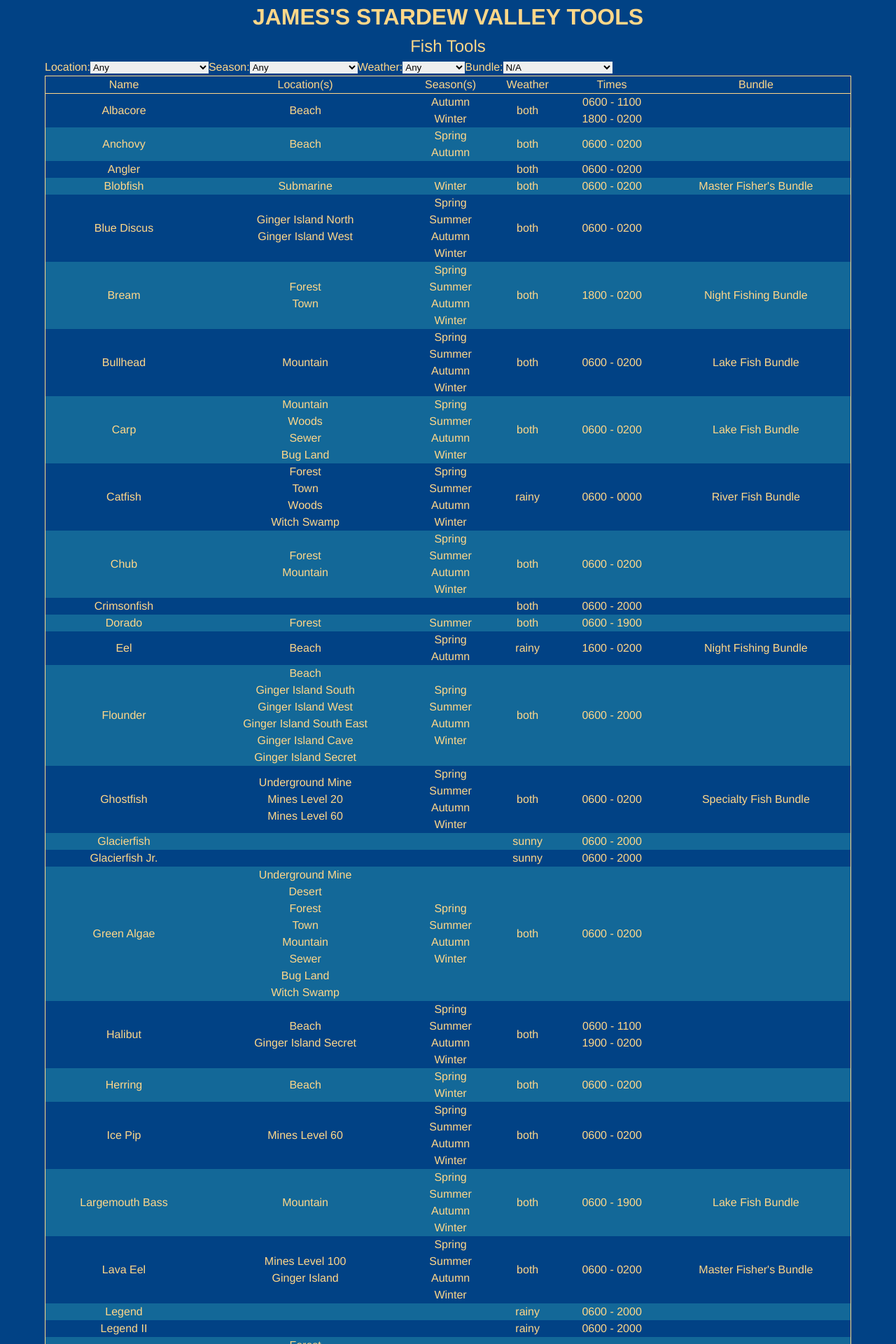
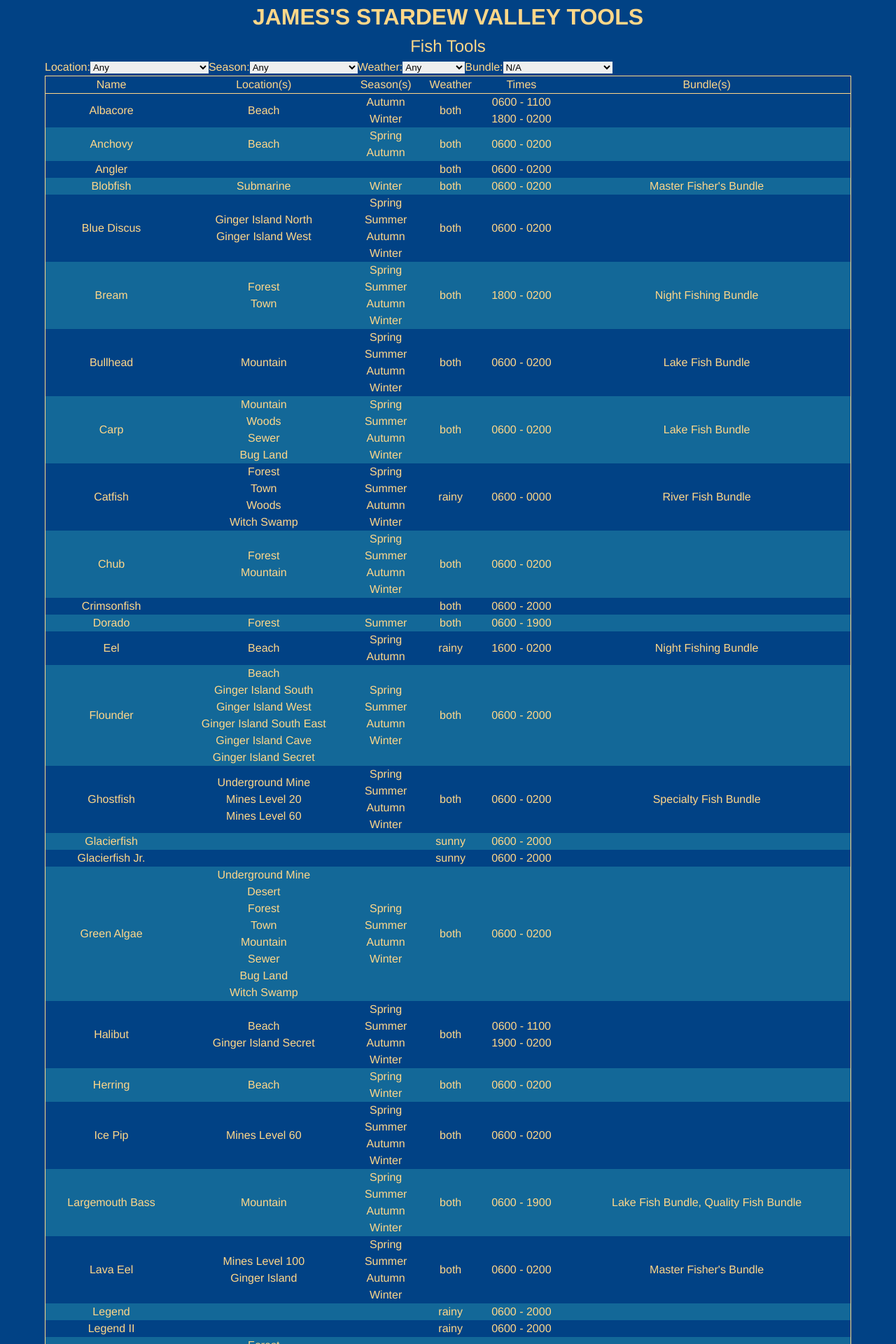
Before and after one commit to JamesParrish/stardew-tools, a React app: page / in a window 1280 px wide. Shown: the top 1920 px of the page at 70% size. Built offline with nearby package versions, Linux system fonts and the light colour scheme.

Commit message:
Added quality fish bundle

```diff
--- a/src/Fish/Filters.tsx
+++ b/src/Fish/Filters.tsx
@@ -86,6 +86,7 @@
                         <option value="River Fish Bundle">River Fish Bundle</option>
                         <option value="Specialty Fish Bundle">Specialty Fish Bundle</option>
                         <option value="Master Fisher's Bundle">Master Fisher's Bundle</option>
+                        <option value="Quality Fish Bundle">Quality Fish Bundle</option>
                     </select>
                 </label>
             </form>
--- a/src/Fish/Models/Fish.ts
+++ b/src/Fish/Models/Fish.ts
@@ -7,7 +7,7 @@
     difficulty: Number;
     times: Times[];
     weather: string;
-    bundle: string;
+    bundles: string[];
     locations: Location[];
     seasons: string[];
 }
--- a/src/Fish/ResultRow.tsx
+++ b/src/Fish/ResultRow.tsx
@@ -45,6 +45,8 @@
             });
         }
 
+        const bundles = this.props.fish.bundles.join(', ');
+
       return (
         <tr className="Results-Row">
             <td>{this.props.fish.name}</td>
@@ -52,7 +54,7 @@
             <td>{uniqueSeasons}</td>
             <td>{this.props.fish.weather}</td>
             <td>{times}</td>
-            <td>{this.props.fish.bundle}</td>
+            <td>{bundles}</td>
         </tr>
       );
     }
--- a/src/Fish/Results.tsx
+++ b/src/Fish/Results.tsx
@@ -52,8 +52,8 @@
 
     isFishBundleValid(fish: Fish): boolean {
         return !this.props.bundle ||
-            this.props.bundle === "Any" && !!fish.bundle ||
-            this.props.bundle === fish.bundle;
+            this.props.bundle === "Any" && fish.bundles.length > 0 ||
+            fish.bundles.includes(this.props.bundle);
     }
 
     render() {
@@ -80,7 +80,7 @@
                     <td>Season(s)</td>
                     <td>Weather</td>
                     <td>Times</td>
-                    <td>Bundle</td>
+                    <td>Bundle(s)</td>
                 </tr>
             </thead>
             <tbody>{rows}</tbody>
--- a/src/Fish/data/FishData.json
+++ b/src/Fish/data/FishData.json
@@ -11,7 +11,8 @@
                 }
             ],
             "weather": "sunny",
-            "bundle": "Specialty Fish Bundle"
+            "bundles": ["Specialty Fish Bundle"]
+
         },
         {
             "name": "Anchovy",
@@ -24,7 +25,8 @@
                 }
             ],
             "weather": "both",
-            "bundle": ""
+            "bundles": []
+
         },
         {
             "name": "Tuna",
@@ -37,7 +39,8 @@
                 }
             ],
             "weather": "both",
-            "bundle": "Ocean Fish Bundle"
+            "bundles": ["Ocean Fish Bundle", "Quality Fish Bundle"]
+
         },
         {
             "name": "Sardine",
@@ -50,7 +53,8 @@
                 }
             ],
             "weather": "both",
-            "bundle": "Ocean Fish Bundle"
+            "bundles": ["Ocean Fish Bundle"]
+
         },
         {
             "name": "Bream",
@@ -63,7 +67,8 @@
                 }
             ],
             "weather": "both",
-            "bundle": "Night Fishing Bundle"
+            "bundles": ["Night Fishing Bundle"]
+
         },
         {
             "name": "Largemouth Bass",
@@ -76,7 +81,8 @@
                 }
             ],
             "weather": "both",
-            "bundle": "Lake Fish Bundle"
+            "bundles": ["Lake Fish Bundle", "Quality Fish Bundle"]
+
         },
         {
             "name": "Smallmouth Bass",
@@ -89,7 +95,8 @@
                 }
             ],
             "weather": "both",
-            "bundle": ""
+            "bundles": []
+
         },
         {
             "name": "Rainbow Trout",
@@ -102,7 +109,8 @@
                 }
             ],
             "weather": "sunny",
-            "bundle": ""
+            "bundles": []
+
         },
         {
             "name": "Salmon",
@@ -115,7 +123,8 @@
                 }
             ],
             "weather": "both",
-            "bundle": ""
+            "bundles": []
+
         },
         {
             "name": "Walleye",
@@ -128,7 +137,8 @@
                 }
             ],
             "weather": "rainy",
-            "bundle": "Night Fishing Bundle"
+            "bundles": ["Night Fishing Bundle", "Quality Fish Bundle"]
+
         },
         {
             "name": "Perch",
@@ -141,7 +151,8 @@
                 }
             ],
             "weather": "both",
-            "bundle": ""
+            "bundles": []
+
         },
         {
             "name": "Carp",
@@ -154,7 +165,8 @@
                 }
             ],
             "weather": "both",
-            "bundle": "Lake Fish Bundle"
+            "bundles": ["Lake Fish Bundle"]
+
         },
         {
             "name": "Catfish",
@@ -167,7 +179,8 @@
                 }
             ],
             "weather": "rainy",
-            "bundle": "River Fish Bundle"
+            "bundles": ["River Fish Bundle"]
+
         },
         {
             "name": "Pike",
@@ -180,7 +193,8 @@
                 }
             ],
             "weather": "both",
-            "bundle": ""
+            "bundles": []
+
         },
         {
             "name": "Sunfish",
@@ -193,7 +207,8 @@
                 }
             ],
             "weather": "sunny",
-            "bundle": "River Fish Bundle"
+            "bundles": ["River Fish Bundle"]
+
         },
         {
             "name": "Red Mullet",
@@ -206,7 +221,8 @@
                 }
             ],
             "weather": "both",
-            "bundle": ""
+            "bundles": []
+
         },
         {
             "name": "Herring",
@@ -219,7 +235,8 @@
                 }
             ],
             "weather": "both",
-            "bundle": ""
+            "bundles": []
+
         },
         {
             "name": "Eel",
@@ -232,7 +249,8 @@
                 }
             ],
             "weather": "rainy",
-            "bundle": "Night Fishing Bundle"
+            "bundles": ["Night Fishing Bundle"]
+
         },
         {
             "name": "Octopus",
@@ -245,7 +263,8 @@
                 }
             ],
             "weather": "both",
-            "bundle": "Master Fisher's Bundle"
+            "bundles": ["Master Fisher's Bundle"]
+
         },
         {
             "name": "Red Snapper",
@@ -258,7 +277,8 @@
                 }
             ],
             "weather": "rainy",
-            "bundle": "Ocean Fish Bundle"
+            "bundles": ["Ocean Fish Bundle"]
+
         },
         {
             "name": "Squid",
@@ -271,7 +291,8 @@
                 }
             ],
             "weather": "both",
-            "bundle": ""
+            "bundles": []
+
         },
         {
             "name": "Seaweed",
@@ -284,7 +305,8 @@
                 }
             ],
             "weather": "both",
-            "bundle": ""
+            "bundles": []
+
         },
         {
             "name": "Green Algae",
@@ -297,7 +319,8 @@
                 }
             ],
             "weather": "both",
-            "bundle": ""
+            "bundles": []
+
         },
         {
             "name": "Sea Cucumber",
@@ -310,7 +333,8 @@
                 }
             ],
             "weather": "both",
-            "bundle": ""
+            "bundles": []
+
         },
         {
             "name": "Super Cucumber",
@@ -323,7 +347,8 @@
                 }
             ],
             "weather": "both",
-            "bundle": ""
+            "bundles": []
+
         },
         {
             "name": "Ghostfish",
@@ -336,7 +361,8 @@
                 }
             ],
             "weather": "both",
-            "bundle": "Specialty Fish Bundle"
+            "bundles": ["Specialty Fish Bundle"]
+
         },
         {
             "name": "White Algae",
@@ -349,7 +375,8 @@
                 }
             ],
             "weather": "both",
-            "bundle": ""
+            "bundles": []
+
         },
         {
             "name": "Stonefish",
@@ -362,7 +389,8 @@
                 }
             ],
             "weather": "both",
-            "bundle": ""
+            "bundles": []
+
         },
         {
             "name": "Crimsonfish",
@@ -375,7 +403,8 @@
                 }
             ],
             "weather": "both",
-            "bundle": ""
+            "bundles": []
+
         },
         {
             "name": "Angler",
@@ -388,7 +417,8 @@
                 }
             ],
             "weather": "both",
-            "bundle": ""
+            "bundles": []
+
         },
         {
             "name": "Ice Pip",
@@ -401,7 +431,8 @@
                 }
             ],
             "weather": "both",
-            "bundle": ""
+            "bundles": []
+
         },
         {
             "name": "Lava Eel",
@@ -414,7 +445,8 @@
                 }
             ],
             "weather": "both",
-            "bundle": "Master Fisher's Bundle"
+            "bundles": ["Master Fisher's Bundle"]
+
         },
         {
             "name": "Legend",
@@ -427,7 +459,8 @@
                 }
             ],
             "weather": "rainy",
-            "bundle": ""
+            "bundles": []
+
         },
         {
             "name": "Sandfish",
@@ -440,7 +473,8 @@
                 }
             ],
             "weather": "both",
-            "bundle": "Specialty Fish Bundle"
+            "bundles": ["Specialty Fish Bundle"]
+
         },
         {
             "name": "Scorpion Carp",
@@ -453,7 +487,8 @@
                 }
             ],
             "weather": "both",
-            "bundle": "Master Fisher's Bundle"
+            "bundles": ["Master Fisher's Bundle"]
+
         },
         {
             "name": "Flounder",
@@ -466,7 +501,8 @@
                 }
             ],
             "weather": "both",
-            "bundle": ""
+            "bundles": []
+
         },
         {
             "name": "Midnight Carp",
@@ -479,7 +515,8 @@
                 }
             ],
             "weather": "both",
-            "bundle": ""
+            "bundles": []
+
         },
         {
             "name": "Mutant Carp",
@@ -492,7 +529,8 @@
                 }
             ],
             "weather": "both",
-            "bundle": ""
+            "bundles": []
+
         },
         {
             "name": "Sturgeon",
@@ -505,7 +543,8 @@
                 }
             ],
             "weather": "both",
-            "bundle": "Lake Fish Bundle"
+            "bundles": ["Lake Fish Bundle"]
+
         },
         {
             "name": "Tiger Trout",
@@ -518,7 +557,8 @@
                 }
             ],
             "weather": "both",
-            "bundle": "River Fish Bundle"
+            "bundles": ["River Fish Bundle"]
+
         },
         {
             "name": "Bullhead",
@@ -531,7 +571,8 @@
                 }
             ],
             "weather": "both",
-            "bundle": "Lake Fish Bundle"
+            "bundles": ["Lake Fish Bundle"]
+
         },
         {
             "name": "Tilapia",
@@ -544,7 +585,8 @@
                 }
             ],
             "weather": "both",
-            "bundle": "Ocean Fish Bundle"
+            "bundles": ["Ocean Fish Bundle"]
+
         },
         {
             "name": "Chub",
@@ -557,7 +599,8 @@
                 }
             ],
             "weather": "both",
-            "bundle": ""
+            "bundles": []
+
         },
         {
             "name": "Dorado",
@@ -570,7 +613,8 @@
                 }
             ],
             "weather": "both",
-            "bundle": ""
+            "bundles": []
+
         },
         {
             "name": "Albacore",
@@ -587,7 +631,8 @@
                 }
             ],
             "weather": "both",
-            "bundle": ""
+            "bundles": []
+
         },
         {
             "name": "Shad",
@@ -600,7 +645,8 @@
                 }
             ],
             "weather": "rainy",
-            "bundle": "River Fish Bundle"
+            "bundles": ["River Fish Bundle", "Quality Fish Bundle"]
+
         },
         {
             "name": "Lingcod",
@@ -613,7 +659,8 @@
                 }
             ],
             "weather": "both",
-            "bundle": ""
+            "bundles": []
+
         },
         {
             "name": "Halibut",
@@ -630,7 +677,8 @@
                 }
             ],
             "weather": "both",
-            "bundle": ""
+            "bundles": []
+
         },
         {
             "name": "Woodskip",
@@ -643,7 +691,8 @@
                 }
             ],
             "weather": "both",
-            "bundle": "Specialty Fish Bundle"
+            "bundles": ["Specialty Fish Bundle"]
+
         },
         {
             "name": "Glacierfish",
@@ -656,7 +705,8 @@
                 }
             ],
             "weather": "sunny",
-            "bundle": ""
+            "bundles": []
+
         },
         {
             "name": "Void Salmon",
@@ -669,7 +719,8 @@
                 }
             ],
             "weather": "both",
-            "bundle": ""
+            "bundles": []
+
         },
         {
             "name": "Slimejack",
@@ -682,7 +733,8 @@
                 }
             ],
             "weather": "both",
-            "bundle": ""
+            "bundles": []
+
         },
         {
             "name": "Midnight Squid",
@@ -695,7 +747,8 @@
                 }
             ],
             "weather": "both",
-            "bundle": ""
+            "bundles": []
+
         },
         {
             "name": "Spook Fish",
@@ -708,7 +761,8 @@
                 }
             ],
             "weather": "both",
-            "bundle": ""
+            "bundles": []
+
         },
         {
             "name": "Blobfish",
@@ -721,7 +775,8 @@
                 }
             ],
             "weather": "both",
-            "bundle": "Master Fisher's Bundle"
+            "bundles": ["Master Fisher's Bundle"]
+
         },
         {
             "name": "Stingray",
@@ -734,7 +789,8 @@
                 }
             ],
             "weather": "both",
-            "bundle": ""
+            "bundles": []
+
         },
         {
             "name": "Lionfish",
@@ -747,7 +803,8 @@
                 }
             ],
             "weather": "both",
-            "bundle": ""
+            "bundles": []
+
         },
         {
             "name": "Blue Discus",
@@ -760,7 +817,8 @@
                 }
             ],
             "weather": "both",
-            "bundle": ""
+            "bundles": []
+
         },
         {
             "name": "Son of Crimsonfish",
@@ -773,7 +831,8 @@
                 }
             ],
             "weather": "both",
-            "bundle": ""
+            "bundles": []
+
         },
         {
             "name": "Ms. Angler",
@@ -786,7 +845,8 @@
                 }
             ],
             "weather": "both",
-            "bundle": ""
+            "bundles": []
+
         },
         {
             "name": "Legend II",
@@ -799,7 +859,8 @@
                 }
             ],
             "weather": "rainy",
-            "bundle": ""
+            "bundles": []
+
         },
         {
             "name": "Radioactive Carp",
@@ -812,7 +873,8 @@
                 }
             ],
             "weather": "both",
-            "bundle": ""
+            "bundles": []
+
         },
         {
             "name": "Glacierfish Jr.",
@@ -825,7 +887,8 @@
                 }
             ],
             "weather": "sunny",
-            "bundle": ""
+            "bundles": []
+
         }
     ],
     "locations": [
```
